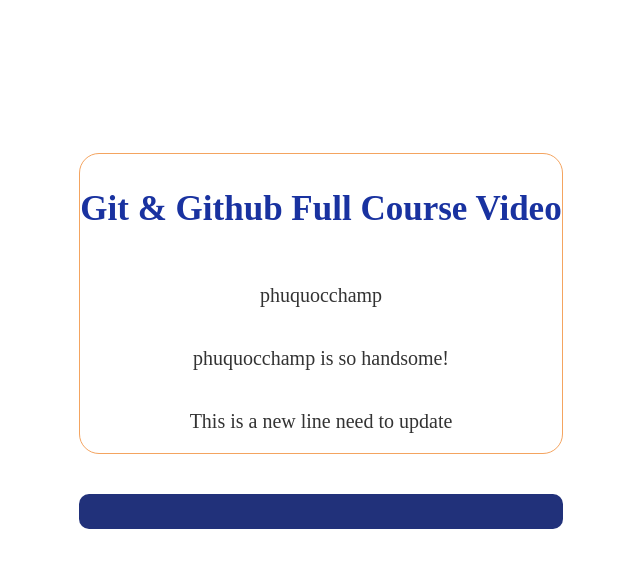
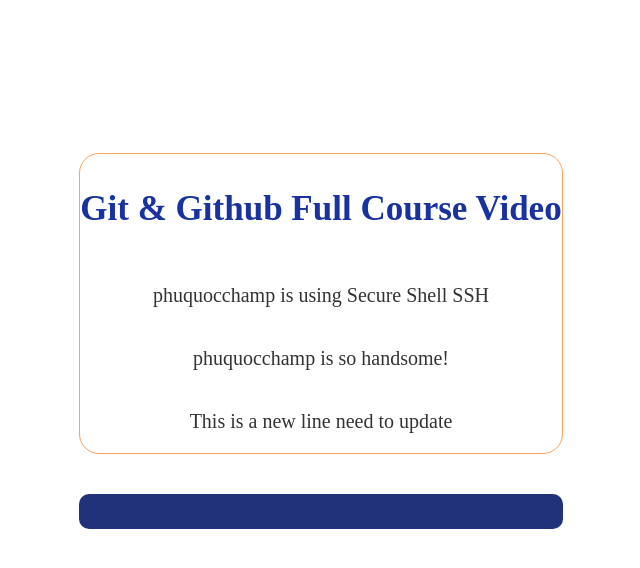
Before and after one commit to phuquocchamp/demoGit, a plain HTML site: page index.html in a window 1280 px wide. Shown: the whole page, without its empty margins (319-959 px from the left). Drawn offline with Linux system fonts and the light colour scheme.

Commit message:
update ReadMe.MD from new branch

```diff
--- a/index.html
+++ b/index.html
@@ -48,7 +48,7 @@
     <body>
         <section>
             <h3>Git & Github Full Course Video</h3>
-            <p>phuquocchamp</p>
+            <p>phuquocchamp is using Secure Shell SSH</p>
             <p>phuquocchamp is so handsome!</p>
             <p>This is a new line need to update</p>
         </section>
```
